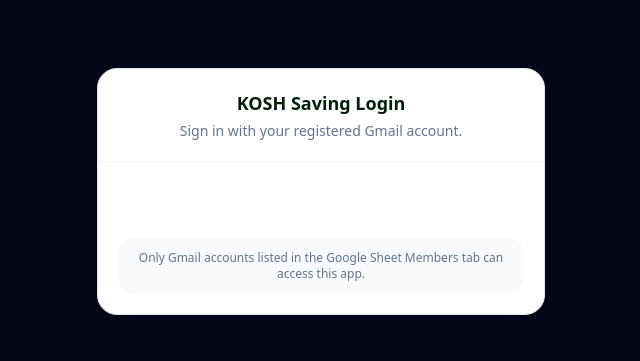
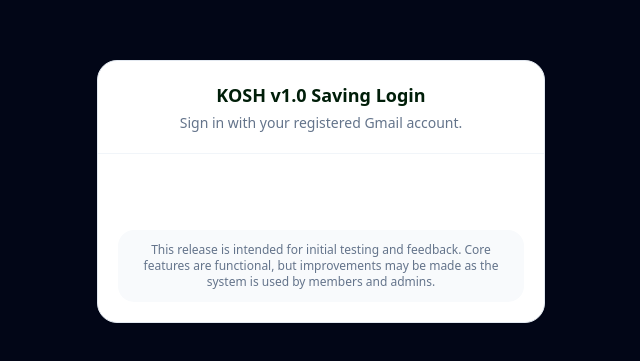
Before and after one commit to sachinchkd/KOSH, a Next.js app in the folder apps/web/: page /login in a window 1280 px wide. Shown: the part 209-570 px from the top of the page, without its empty margins (319-959 px from the left). Built offline with nearby package versions, Linux system fonts and the light colour scheme; no server answers.

Commit message:
feat: fix colors and name

```diff
--- a/apps/web/app/layout.tsx
+++ b/apps/web/app/layout.tsx
@@ -7,7 +7,7 @@
 
 
 export const metadata: Metadata = {
-  title: "KOSH",
+  title: "KOSH v1.0",
   description: "Friendly saving management app"
 };
 
--- a/apps/web/app/login/page.tsx
+++ b/apps/web/app/login/page.tsx
@@ -53,7 +53,7 @@
     <main className="flex min-h-screen items-center justify-center bg-slate-950 p-4">
       <Card className="w-full max-w-md text-center text-lg">
         <CardHeader>
-          <CardTitle>KOSH Saving Login</CardTitle>
+          <CardTitle>KOSH v1.0 Saving Login</CardTitle>
           <CardDescription>
             Sign in with your registered Gmail account.
           </CardDescription>
@@ -88,8 +88,7 @@
           ) : null}
 
           <div className="rounded-xl bg-slate-50 p-3 text-xs text-slate-500">
-            Only Gmail accounts listed in the Google Sheet Members tab can
-            access this app.
+            This release is intended for initial testing and feedback. Core features are functional, but improvements may be made as the system is used by members and admins.
           </div>
         </CardContent>
       </Card>
--- a/apps/web/app/members/page.tsx
+++ b/apps/web/app/members/page.tsx
@@ -56,7 +56,7 @@
       <div className="mb-6">
         <h1 className="text-2xl font-bold tracking-tight">Members</h1>
         <p className="text-slate-500">
-          Manage the eight KOSH members and admins.
+          Manage the KOSH v1.0 members and admins.
         </p>
       </div>
 
--- a/apps/web/components/app-shell.tsx
+++ b/apps/web/components/app-shell.tsx
@@ -78,9 +78,9 @@
           href="/dashboard"
           className="block rounded-2xl bg-slate-950 p-4 text-white"
         >
-          <div className="text-lg font-bold">KOSH Saving</div>
+          <div className="text-lg font-bold">KOSH Saving v1.0</div>
           <div className="text-sm text-slate-300">
-            NPR 1000 monthly saving
+            Monthly saving
           </div>
         </Link>
 
@@ -120,7 +120,7 @@
         <div className="border-b border-slate-200 bg-white p-4 lg:hidden">
           <div className="flex items-center justify-between">
             <Link href="/dashboard" className="font-bold">
-              KOSH Saving
+              KOSH Saving v1.0
             </Link>
 
             <Button variant="outline" onClick={logout}>
```
